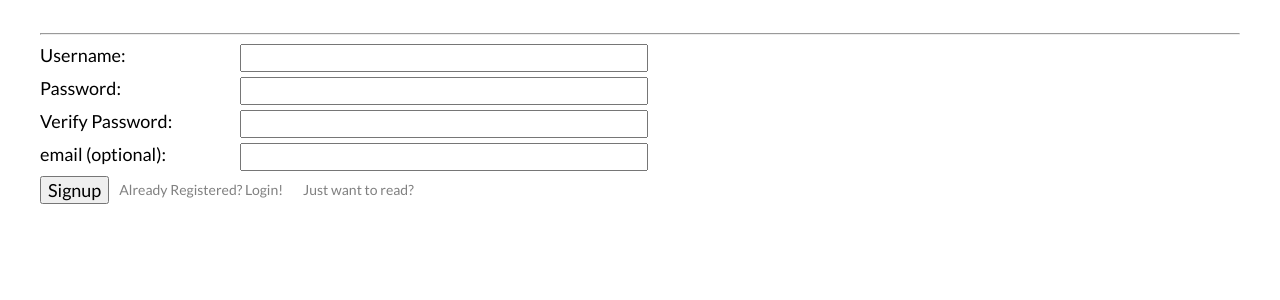
After one commit to escolmebartlebooth/fsnd_blogs, a Python web app: template templates/signup.html in a window 1280 px wide. The commit adds this page. Shown: the top 300 px of the page. Run offline with Jinja, Linux system fonts and the light colour scheme; the template is opened without the code that fills it, so the values that code supplies are empty.

Commit message:
login, welcome, signup

```diff
--- a/css/blog.css
+++ b/css/blog.css
@@ -51,6 +51,10 @@ body, input, textarea, button {
     font-size: 18px;
 }
 
+input {
+    width: 100%
+}
+
 h1 {
     font-size: 24px;
 }
--- a/templates/login.html
+++ b/templates/login.html
@@ -20,6 +20,7 @@
     <div class="row entry-login">
         <button>Login</button>
         <label class="back-link"><a class="back-link" href="/blog/signup">Not Registered? Signup!</a></label>
+        <label class="back-link"><a class="back-link" href="/blog">Just want to read?</a></label>
     </div>
 </form>
 
--- /dev/null
+++ b/templates/signup.html
@@ -0,0 +1,36 @@
+{% extends "base.html" %}
+
+{% block csscontent %}
+<link rel="stylesheet" href="../css/blog.css" />
+{% endblock %}
+
+{% block content %}
+<form method="post">
+    <div class="row entry-login">
+        <div class="col-2"><label>Username:</label></div>
+        <div class="col-4"><input type="text" name="username" value={{items.username}}></div>
+        <div class="col-2 error"><label>{{e.username}}</label></div>
+    </div>
+    <div class="row entry-login">
+        <div class="col-2"><label>Password:</label></div>
+        <div class="col-4"><input type="password" name="password"></div>
+        <div class="col-2 error"><label>{{e.password}}</label></div>
+    </div>
+    <div class="row entry-login">
+        <div class="col-2"><label>Verify Password:</label></div>
+        <div class="col-4"><input type="password" name="verify"></div>
+        <div class="col-2 error"><label>{{e.verify}}</label></div>
+    </div>
+        <div class="row entry-login">
+        <div class="col-2"><label>email (optional):</label></div>
+        <div class="col-4"><input type="text" name="email" value={{items.email}}></div>
+        <div class="col-2 error"><label>{{e.email}}</label></div>
+    </div>
+    <div class="row entry-login">
+        <button>Signup</button>
+        <label class="back-link"><a class="back-link" href="/blog/login">Already Registered? Login!</a></label>
+        <label class="back-link"><a class="back-link" href="/blog">Just want to read?</a></label>
+    </div>
+</form>
+
+{% endblock %}
```
Also changed, not shown: main.py (+88 -6 lines), templates/welcome.html (added, +25 -0 lines), 1 other file.
